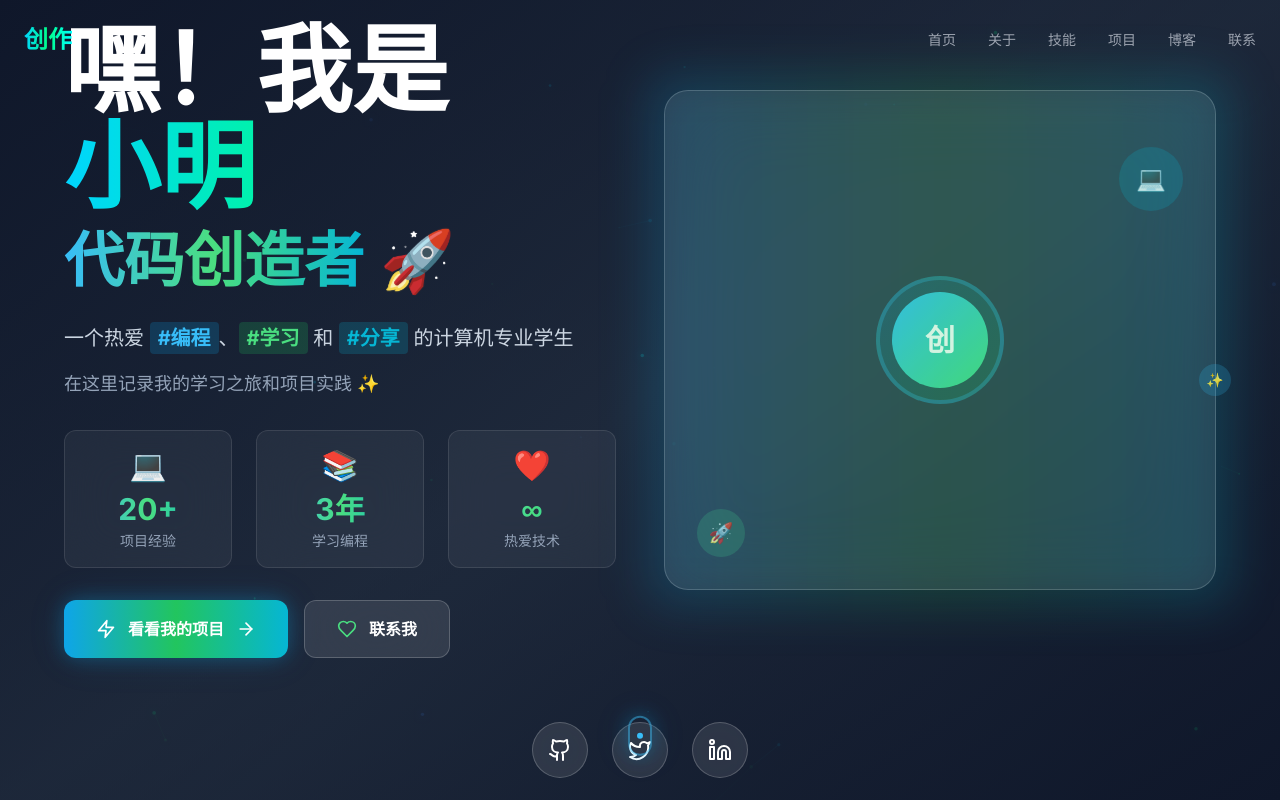
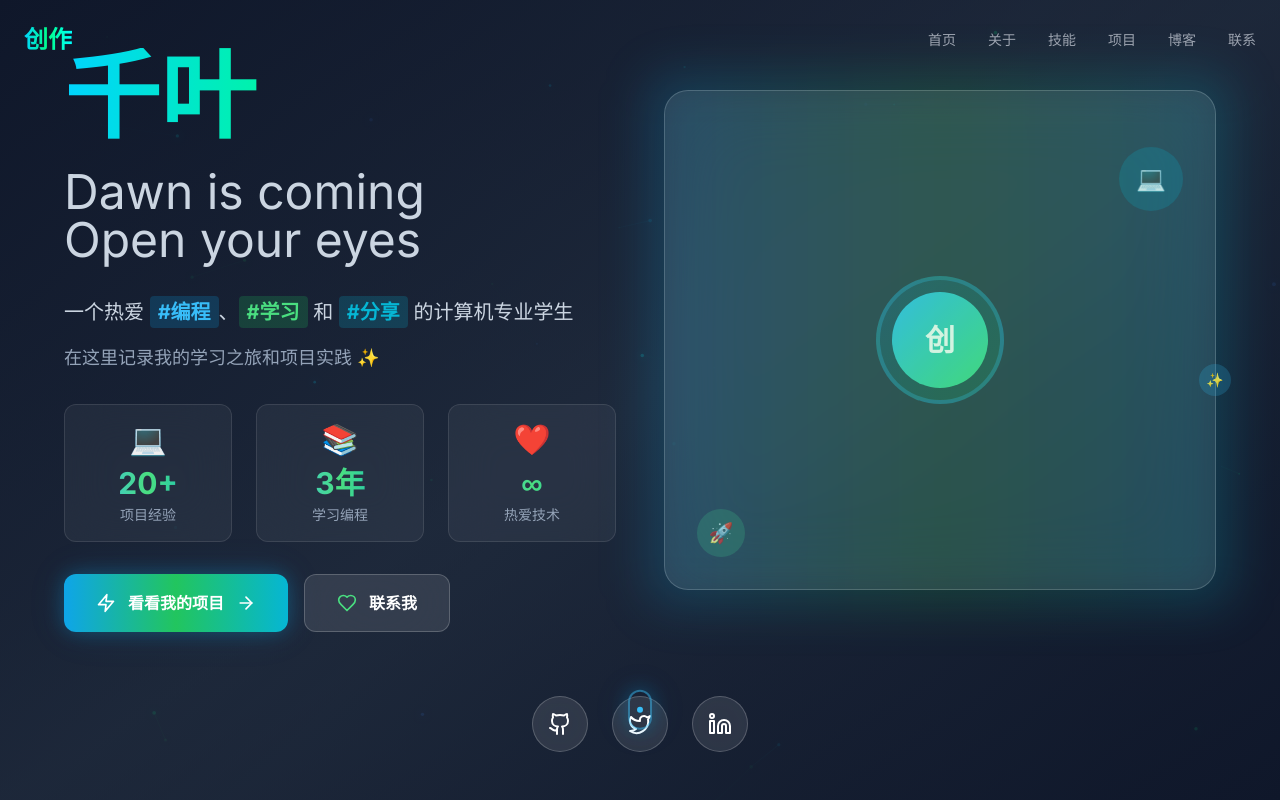
Before and after one commit to qyChiba/OneBk, a Next.js app: page / in a window 1280 px wide. Shown: the top 800 px of the page. Built offline with nearby package versions, Linux system fonts and the light colour scheme.

Commit message:
更新名字为千叶 - 添加个性签名 Dawn is coming Open your eyes

```diff
--- a/src/components/Hero.tsx
+++ b/src/components/Hero.tsx
@@ -23,17 +23,11 @@ export default function Hero() {
                 transition={{ delay: 0.3, duration: 0.8 }}
                 className="text-6xl md:text-7xl lg:text-8xl font-black leading-tight"
               >
-                <span className="block">嘿！我是</span>
-                <span className="block text-gradient-neon">小明</span>
-                <span className="block text-4xl md:text-5xl lg:text-6xl mt-4">
-                  <span className="text-gradient">代码创造者</span>
-                  <motion.span
-                    animate={{ rotate: [0, 10, -10, 0] }}
-                    transition={{ duration: 2, repeat: Infinity }}
-                    className="inline-block ml-4"
-                  >
-                    🚀
-                  </motion.span>
+                <span className="block text-gradient-neon">千叶</span>
+                <span className="block text-3xl md:text-4xl lg:text-5xl mt-6 text-slate-300 font-normal">
+                  Dawn is coming
+                  <br />
+                  Open your eyes
                 </span>
               </motion.h1>
 
```
